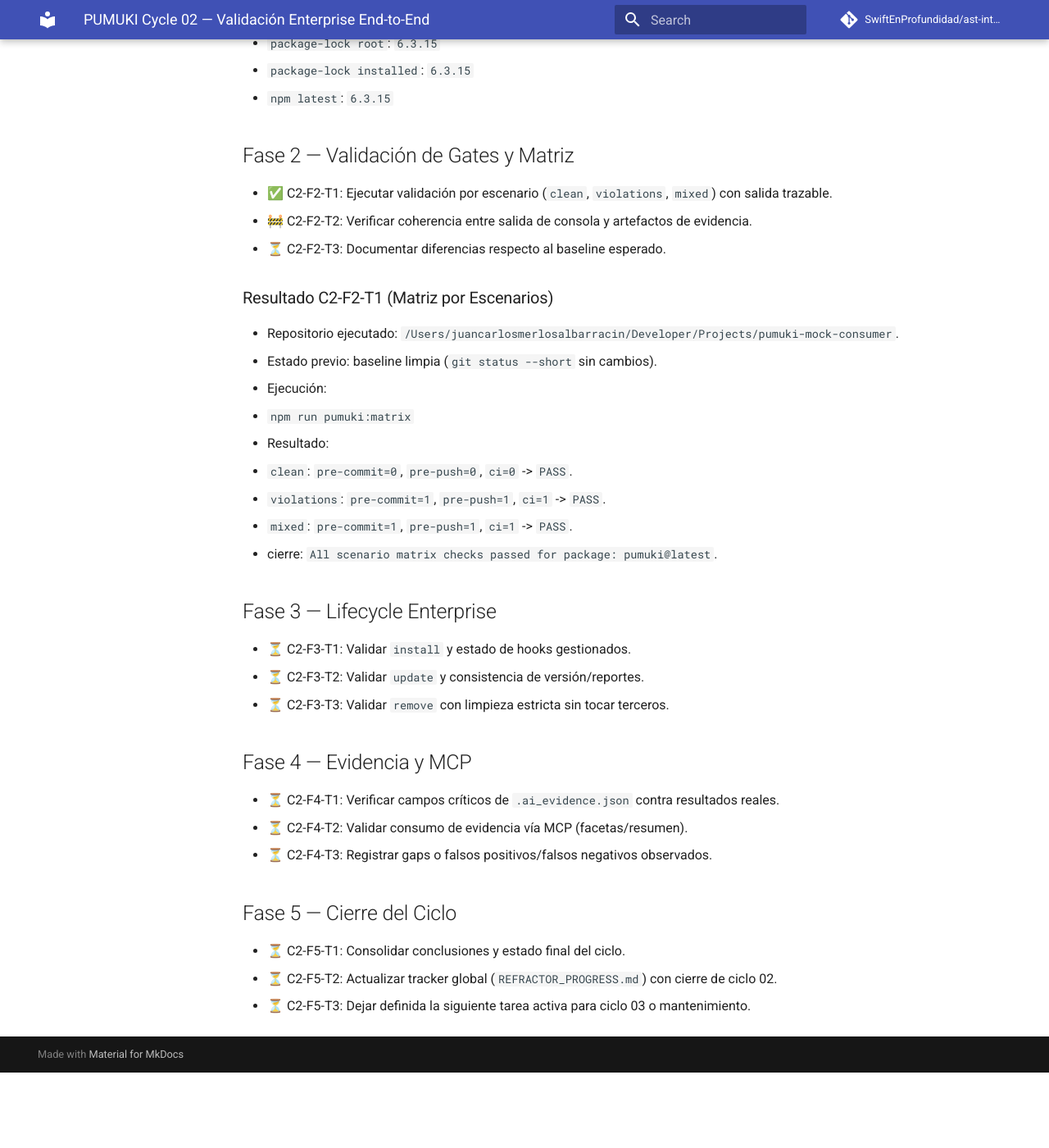
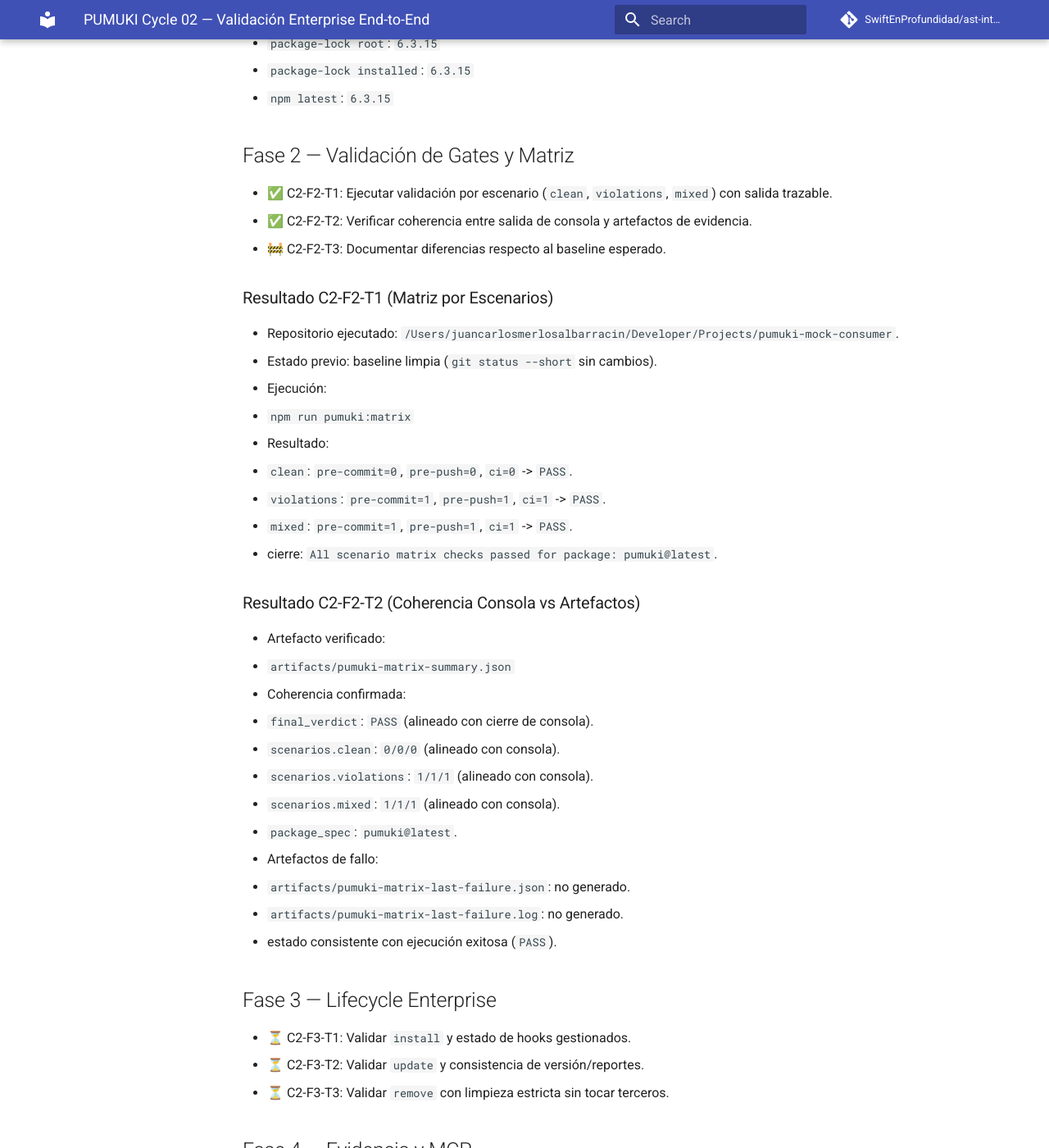
Before and after one commit to SwiftEnProfundidad/ast-intelligence-hooks, an MkDocs documentation site: the page built from docs/PUMUKI_CYCLE_02_ENTERPRISE_VALIDATION.md, in a window 1280 px wide and 1400 px high, scrolled down 3474 px. Shown: the whole window at 82% size. Built offline with MkDocs 1.6.1 and Material for MkDocs 9.7.7, drawn with Linux system fonts in a browser that asks for light colours; comment, search, counter and statistics services are not loaded; before the commit the page ends 4782 px from its top, so only the background shows below that.

Commit message:
docs(cycle-02): complete C2-F2-T2 and advance to C2-F2-T3

```diff
--- a/docs/PUMUKI_CYCLE_02_ENTERPRISE_VALIDATION.md
+++ b/docs/PUMUKI_CYCLE_02_ENTERPRISE_VALIDATION.md
@@ -99,8 +99,8 @@ Ejecutar un ciclo completo, finito y verificable de validación enterprise de Pu
 
 ## Fase 2 — Validación de Gates y Matriz
 - ✅ C2-F2-T1: Ejecutar validación por escenario (`clean`, `violations`, `mixed`) con salida trazable.
-- 🚧 C2-F2-T2: Verificar coherencia entre salida de consola y artefactos de evidencia.
-- ⏳ C2-F2-T3: Documentar diferencias respecto al baseline esperado.
+- ✅ C2-F2-T2: Verificar coherencia entre salida de consola y artefactos de evidencia.
+- 🚧 C2-F2-T3: Documentar diferencias respecto al baseline esperado.
 
 ### Resultado C2-F2-T1 (Matriz por Escenarios)
 - Repositorio ejecutado: `/Users/juancarlosmerlosalbarracin/Developer/Projects/pumuki-mock-consumer`.
@@ -112,6 +112,20 @@ Ejecutar un ciclo completo, finito y verificable de validación enterprise de Pu
   - `violations`: `pre-commit=1`, `pre-push=1`, `ci=1` -> `PASS`.
   - `mixed`: `pre-commit=1`, `pre-push=1`, `ci=1` -> `PASS`.
   - cierre: `All scenario matrix checks passed for package: pumuki@latest`.
+
+### Resultado C2-F2-T2 (Coherencia Consola vs Artefactos)
+- Artefacto verificado:
+  - `artifacts/pumuki-matrix-summary.json`
+- Coherencia confirmada:
+  - `final_verdict`: `PASS` (alineado con cierre de consola).
+  - `scenarios.clean`: `0/0/0` (alineado con consola).
+  - `scenarios.violations`: `1/1/1` (alineado con consola).
+  - `scenarios.mixed`: `1/1/1` (alineado con consola).
+  - `package_spec`: `pumuki@latest`.
+- Artefactos de fallo:
+  - `artifacts/pumuki-matrix-last-failure.json`: no generado.
+  - `artifacts/pumuki-matrix-last-failure.log`: no generado.
+  - estado consistente con ejecución exitosa (`PASS`).
 
 ## Fase 3 — Lifecycle Enterprise
 - ⏳ C2-F3-T1: Validar `install` y estado de hooks gestionados.
```
Also changed, not shown: docs/REFRACTOR_PROGRESS.md (+2 -1 lines).
